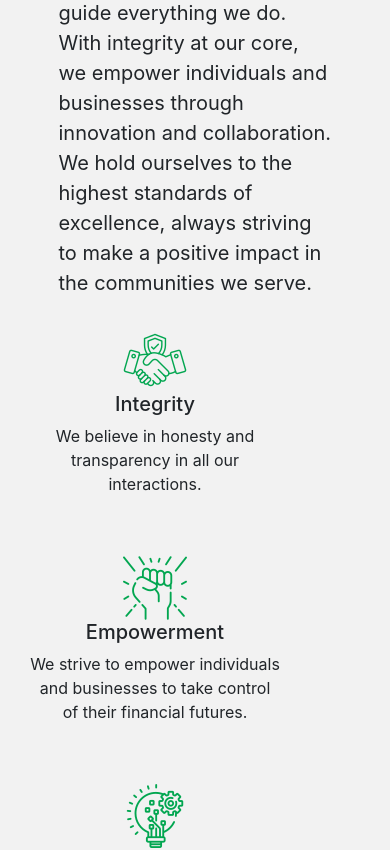
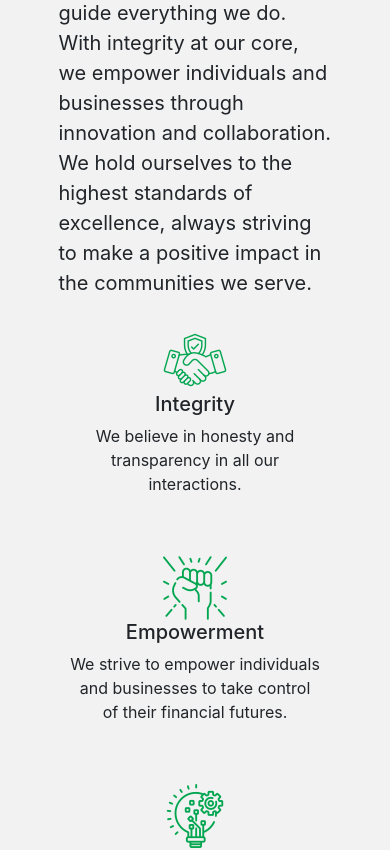
Before and after one commit to R4d104ct1v1ty/DgNote-Automatefin, a React (Create React App) app: page /aboutus in a window 390 px wide. Shown: the part 3506-4356 px from the top of the page. Built offline with nearby package versions, Linux system fonts and the light colour scheme.

Commit message:
Made About Us page mobile view compatible

```diff
--- a/src/index.css
+++ b/src/index.css
@@ -141,12 +141,19 @@ p{
     flex-direction: column;
   }
 
+  .au-val{
+    justify-content: center;
+    align-items: center;
+  }
+
   .para-image{
     flex-direction: column;
   }
 
   .icons{
     flex-direction: column;
+    justify-content: center;
+    align-items: center;
   }
 
   .WCL-hero{
```
